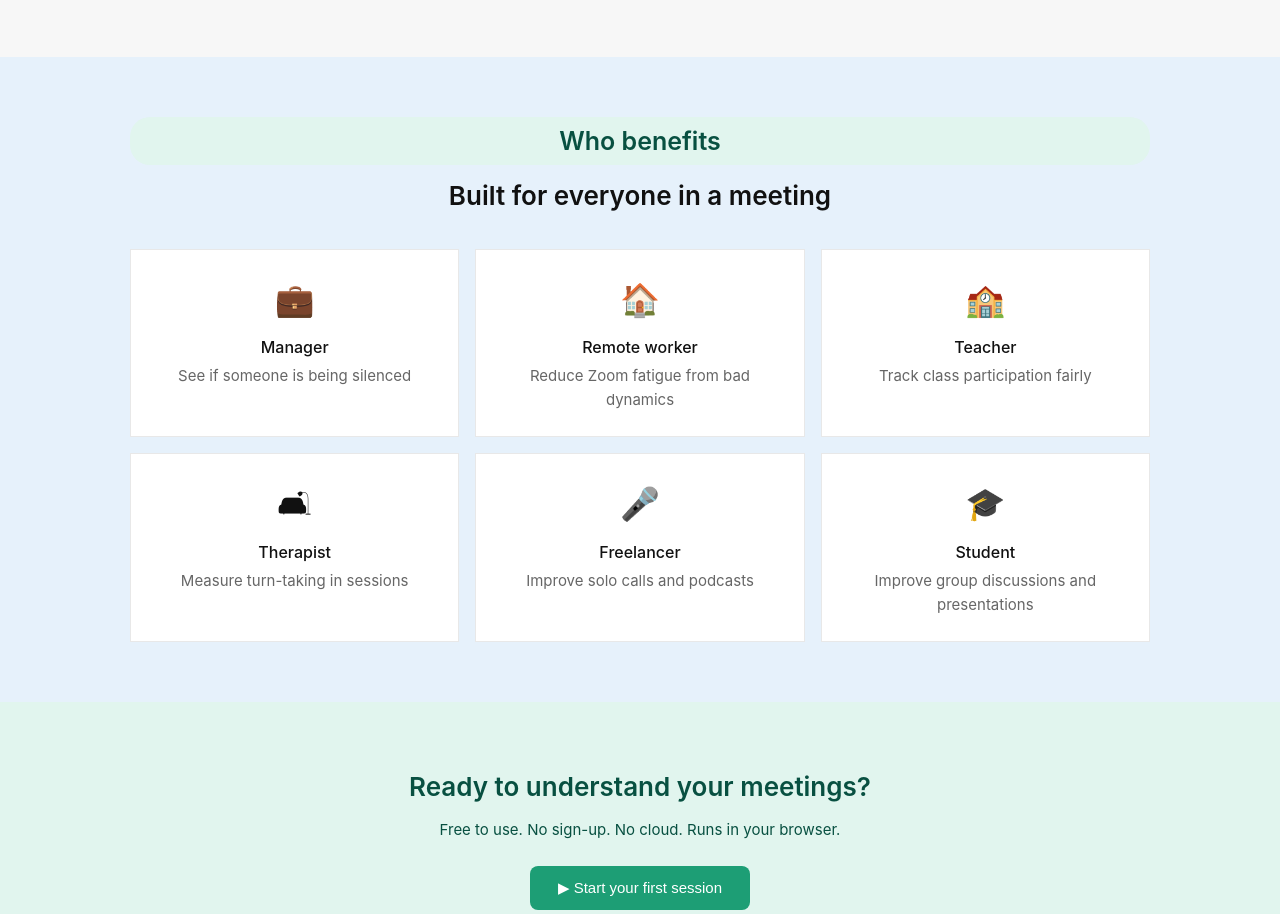
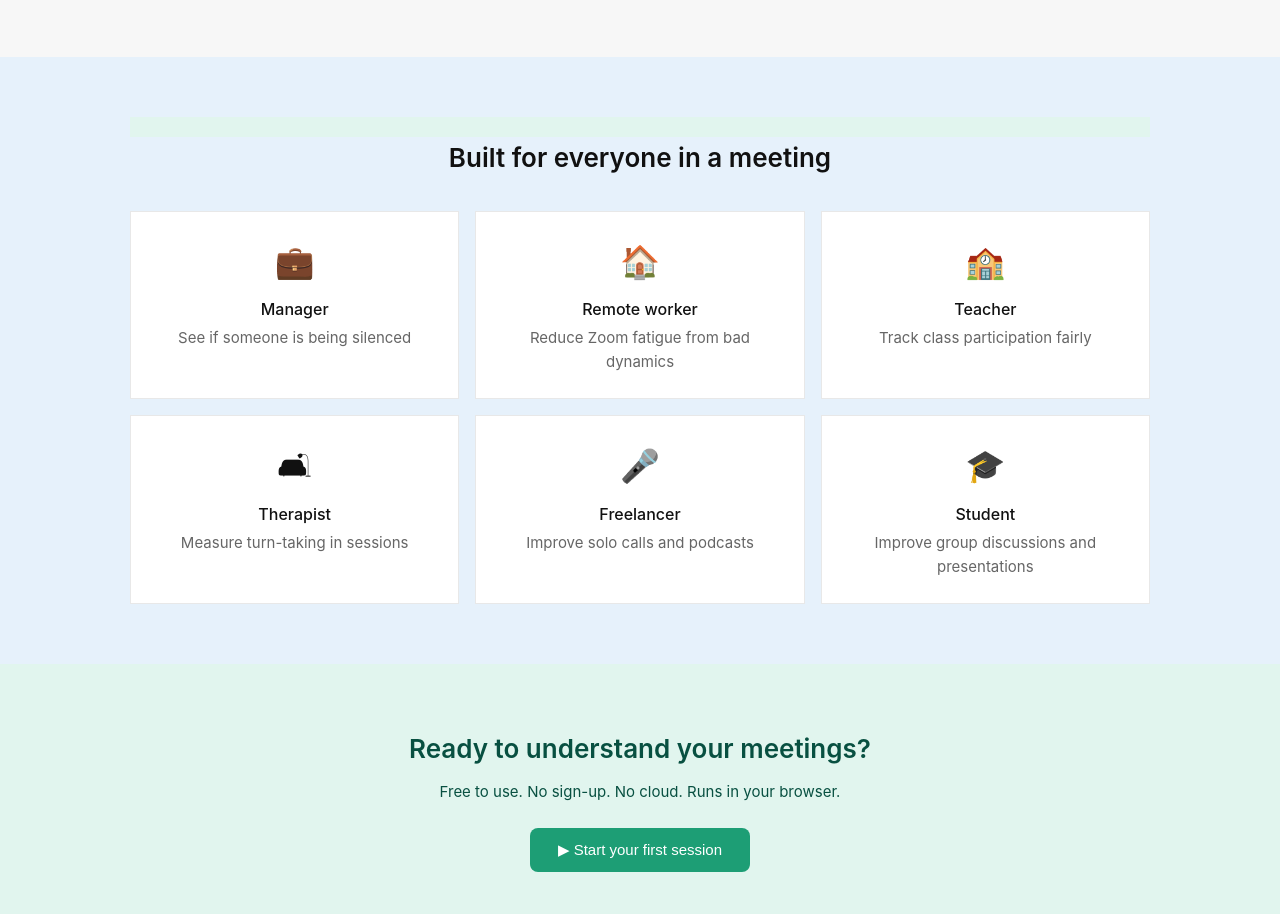
Before and after one commit to coderly1122/conversation_climate, a plain HTML site: page index.html in a window 1280 px wide. Shown: the part 1674-2588 px from the top of the page. Drawn offline with Linux system fonts and the light colour scheme.

```diff
--- a/index.html
+++ b/index.html
@@ -126,7 +126,7 @@
 
 <!-- WHO BENEFITS -->
 <section class="section" id="who">
-    <div style="text-align;font-size: 25px;font-weight: 600; color: #085041;background: #E1F5EE;padding: 4px 14px;border-radius: 20px;margin-bottom: 10px";class=sec-tag">Who benefits</div>
+    <div style="text-align: center; font-size: 25px; font-weight: 600; color: #008504; background: #E1F5EE; padding: 10px;"></div>
     <h2 style="text-align:center" ;>Built for everyone in a meeting</h2>
     <div class="who-grid">
         <div class="who-card">
```
